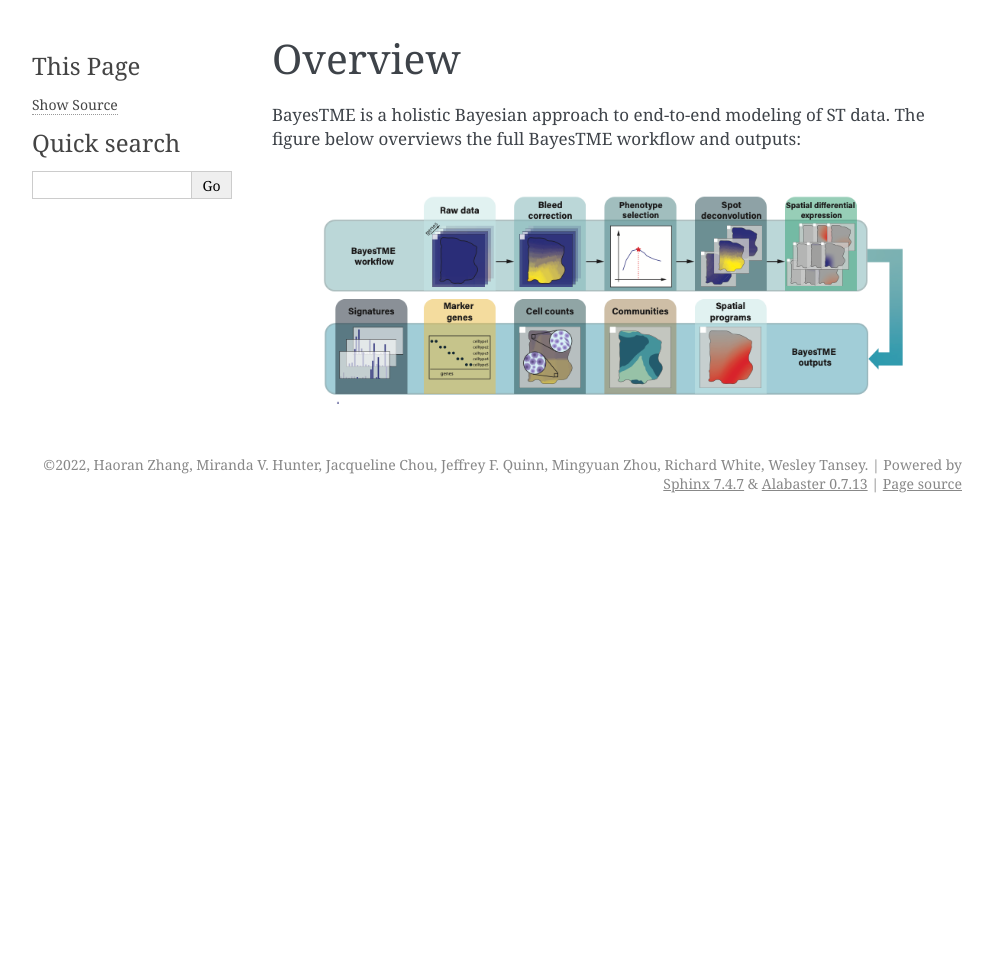
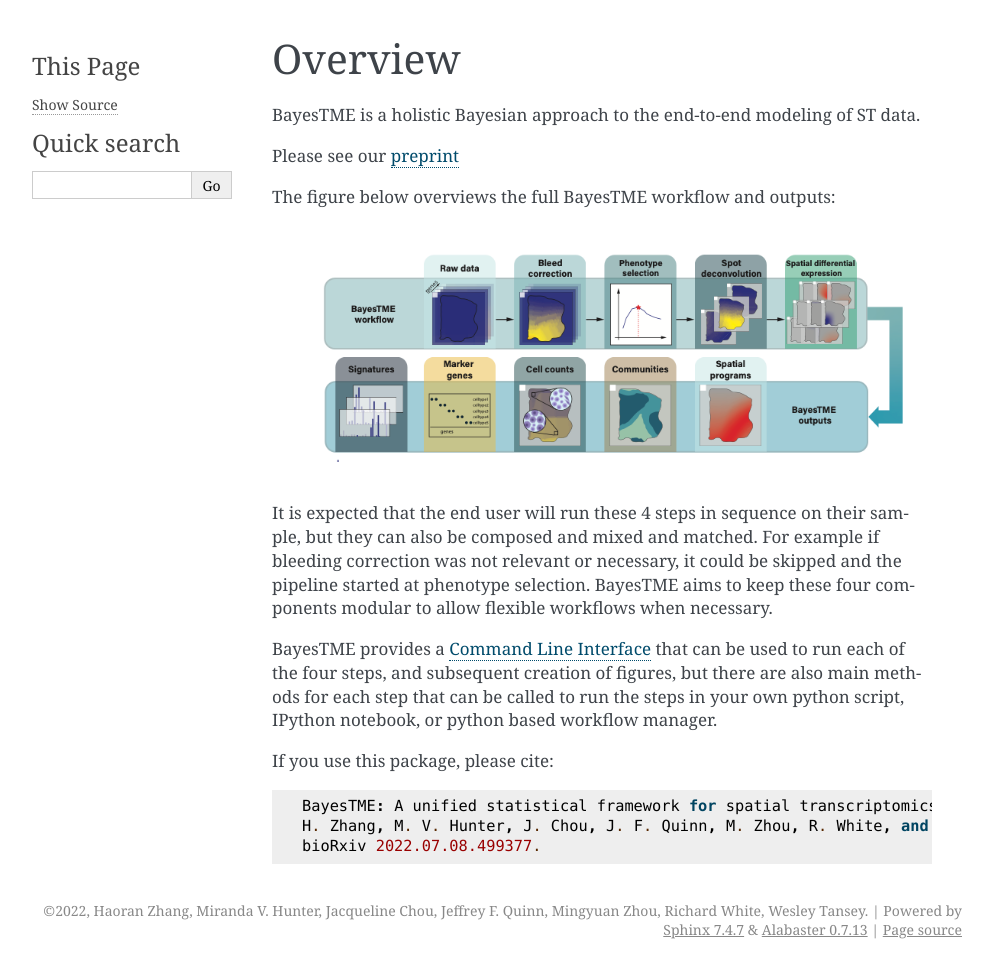
Before and after one commit to tansey-lab/bayestme, a Sphinx documentation site: the page built from docs/overview.rst, in a window 1280 px wide. Shown: the whole page, without its empty margins (148-1141 px from the left). Built offline with Sphinx 7.4.7, drawn with Linux system fonts in a browser that asks for light colours; pages that are not in the unit, such as notebooks, are missing from menus; before the commit the page ends 900 px from its top, so only the background shows below that.

Commit message:
Improve Tutorial (#26)

```diff
--- a/docs/command_line_interface.rst
+++ b/docs/command_line_interface.rst
@@ -1,3 +1,5 @@
+.. _command-line-interface:
+
 Command Line Interface
 ======================
 
--- a/docs/conf.py
+++ b/docs/conf.py
@@ -69,4 +69,5 @@
     'statsmodels',
     'autograd_minimize',
     'sklearn',
-    'esda']
+    'esda',
+    'sksparse']
--- a/docs/index.rst
+++ b/docs/index.rst
@@ -13,6 +13,7 @@
 
     install
     overview
+    data_format
     demo_notebooks
     command_line_interface
     api
--- a/docs/overview.rst
+++ b/docs/overview.rst
@@ -1,8 +1,30 @@
 Overview
 ========
 
-BayesTME is a holistic Bayesian approach to end-to-end modeling of ST data.
+BayesTME is a holistic Bayesian approach to the end-to-end modeling of ST data.
+
+Please see our `preprint <https://www.biorxiv.org/content/10.1101/2022.07.08.499377>`_
+
 The figure below overviews the full BayesTME workflow and outputs:
 
 .. figure:: bayestme_pipeline.png
    :alt: BayesTME Pipeline
+
+
+It is expected that the end user will run these 4 steps in sequence on their sample,
+but they can also be composed and mixed and matched. For example if bleeding correction
+was not relevant or necessary, it could be skipped and the pipeline started at phenotype selection.
+BayesTME aims to keep these four components modular to allow flexible workflows when necessary.
+
+BayesTME provides a :ref:`command-line-interface` that can be used
+to run each of the four steps, and subsequent creation of figures, but there are also main methods
+for each step that can be called to run the steps in your own python script, IPython notebook, or
+python based workflow manager.
+
+If you use this package, please cite:
+
+.. code::
+
+    BayesTME: A unified statistical framework for spatial transcriptomics
+    H. Zhang, M. V. Hunter, J. Chou, J. F. Quinn, M. Zhou, R. White, and W. Tansey
+    bioRxiv 2022.07.08.499377.
```
Also changed, not shown: docs/data_format.rst (added, +44 -0 lines).
